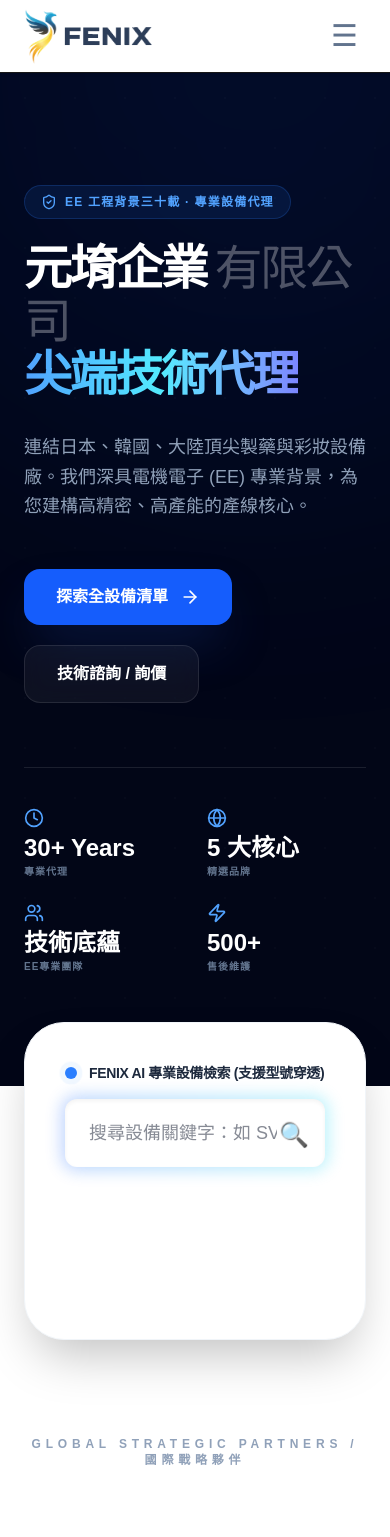
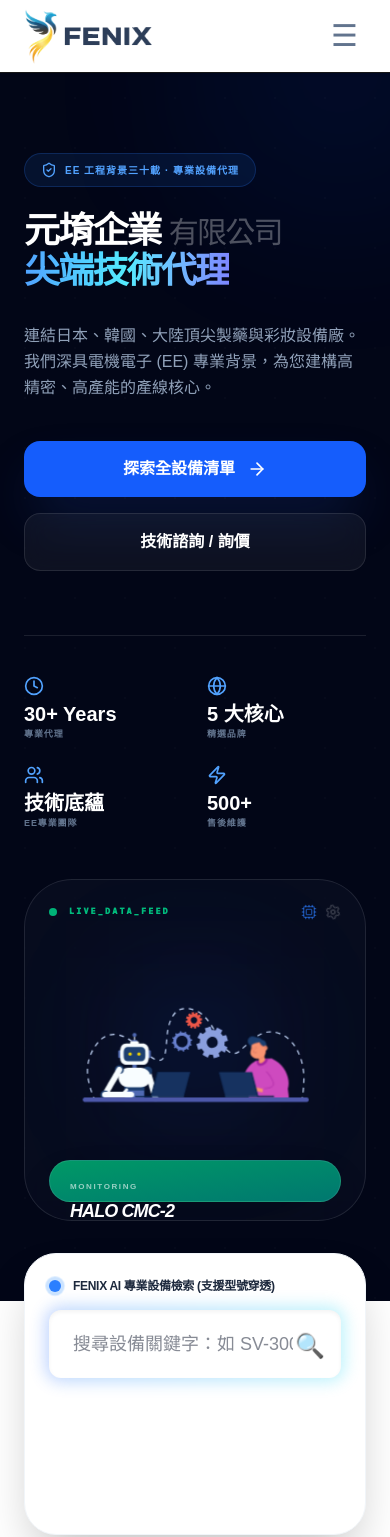
Before and after one commit to tomticxxx/fenix-website, a Next.js app: page / in a window 390 px wide. Shown: the top 1537 px of the page. Built offline with nearby package versions, Linux system fonts and the light colour scheme.

Commit message:
fix: show robot on mobile

```diff
--- a/app/page.tsx
+++ b/app/page.tsx
@@ -20,7 +20,7 @@
   Cpu
 } from "lucide-react";
 
-// 動態匯入 Lottie
+// 動態匯入 Lottie，確保不會在伺服器端報錯
 const Lottie = dynamic(() => import('lottie-react'), { ssr: false });
 import robotAnim from "../public/animations/hero-robot.json";
 
@@ -75,33 +75,34 @@
   return (
     <div className="min-h-screen bg-white selection:bg-blue-100">
       {/* --- 英雄區 (Hero Section) --- */}
-      <section className="bg-[#020617] py-28 md:py-40 px-6 relative overflow-hidden text-white">
-        <div className="absolute top-0 right-0 w-[800px] h-[800px] bg-blue-600/10 blur-[150px] rounded-full -translate-y-1/2 translate-x-1/3 animate-pulse"></div>
+      <section className="bg-[#020617] py-20 md:py-40 px-6 relative overflow-hidden text-white">
+        {/* 背景光效 */}
+        <div className="absolute top-0 right-0 w-[300px] md:w-[800px] h-[300px] md:h-[800px] bg-blue-600/10 blur-[100px] md:blur-[150px] rounded-full -translate-y-1/2 translate-x-1/3 animate-pulse"></div>
         <div className="absolute inset-0 opacity-[0.02] pointer-events-none"
              style={{ backgroundImage: 'radial-gradient(#fff 1px, transparent 1px)', backgroundSize: '50px 50px' }}></div>
 
-        <div className="max-w-7xl mx-auto grid grid-cols-1 lg:grid-cols-2 gap-16 items-center relative z-10">
+        <div className="max-w-7xl mx-auto grid grid-cols-1 lg:grid-cols-2 gap-12 md:gap-16 items-center relative z-10">
           <div className="text-left">
-            <div className="inline-flex items-center gap-2 px-4 py-2 rounded-full bg-blue-500/10 border border-blue-500/20 text-blue-400 text-xs font-black tracking-widest uppercase mb-6">
+            <div className="inline-flex items-center gap-2 px-4 py-2 rounded-full bg-blue-500/10 border border-blue-500/20 text-blue-400 text-[10px] md:text-xs font-black tracking-widest uppercase mb-6">
               <ShieldCheck className="w-4 h-4" /> EE 工程背景三十載 · 專業設備代理
             </div>
 
-            <h1 className="text-5xl md:text-8xl font-black mb-8 leading-[1.1] tracking-tighter">
-              元堉企業<span className="text-white/30 text-5xl md:text-6xl font-medium ml-2">有限公司</span><br/>
+            <h1 className="text-4xl md:text-8xl font-black mb-8 leading-[1.1] tracking-tighter">
+              元堉企業<span className="text-white/30 text-3xl md:text-6xl font-medium ml-2">有限公司</span><br/>
               <span className="bg-clip-text text-transparent bg-gradient-to-r from-blue-400 via-cyan-300 to-indigo-400">
                 尖端技術代理
               </span>
             </h1>
 
-            <p className="text-slate-400 text-lg md:text-xl mb-12 max-w-xl leading-relaxed font-medium">
+            <p className="text-slate-400 text-base md:text-xl mb-10 max-w-xl leading-relaxed font-medium">
               連結日本、韓國、大陸頂尖製藥與彩妝設備廠。我們深具電機電子 (EE) 專業背景，為您建構高精密、高產能的產線核心。
             </p>
 
-            <div className="flex flex-wrap gap-5 mb-16">
-              <Link href="/products" className="group bg-blue-600 hover:bg-blue-500 text-white px-8 py-4 rounded-2xl font-black transition-all flex items-center gap-3 shadow-2xl shadow-blue-900/40">
+            <div className="flex flex-col sm:flex-row gap-4 mb-16">
+              <Link href="/products" className="group bg-blue-600 hover:bg-blue-500 text-white px-8 py-4 rounded-2xl font-black transition-all flex items-center justify-center gap-3 shadow-2xl shadow-blue-900/40">
                 探索全設備清單 <ArrowRight className="w-5 h-5 group-hover:translate-x-1 transition-transform" />
               </Link>
-              <Link href="/contact" className="bg-white/5 hover:bg-white/10 backdrop-blur-md border border-white/10 text-white px-8 py-4 rounded-2xl font-black transition-all">
+              <Link href="/contact" className="bg-white/5 hover:bg-white/10 backdrop-blur-md border border-white/10 text-white px-8 py-4 rounded-2xl font-black transition-all text-center">
                 技術諮詢 / 詢價
               </Link>
             </div>
@@ -110,22 +111,22 @@
               {stats.map((s, i) => (
                 <div key={i}>
                   <div className="text-blue-400 mb-1">{s.icon}</div>
-                  <div className="text-2xl font-black">{s.value}</div>
-                  <div className="text-slate-500 text-[10px] font-bold uppercase tracking-widest">{s.label}</div>
+                  <div className="text-xl md:text-2xl font-black">{s.value}</div>
+                  <div className="text-slate-500 text-[9px] font-bold uppercase tracking-widest">{s.label}</div>
                 </div>
               ))}
             </div>
           </div>
 
-          {/* 右側：機器人與動態輪播卡片 */}
-          <div className="hidden lg:block relative group">
-            <div className="relative w-full aspect-square rounded-[4rem] border border-white/10 bg-slate-900/40 backdrop-blur-3xl p-10 flex flex-col overflow-hidden">
+          {/* 右側：機器人與動態輪播卡片 (手機版現在也會顯示) */}
+          <div className="relative group block">
+            <div className="relative w-full aspect-square md:aspect-auto md:min-h-[600px] rounded-[3rem] md:rounded-[4rem] border border-white/10 bg-slate-900/40 backdrop-blur-3xl p-6 md:p-10 flex flex-col overflow-hidden">
 
               {/* 頂部系統狀態 */}
               <div className="flex justify-between items-center mb-6">
                 <div className="flex items-center gap-3">
                   <div className="w-2 h-2 bg-emerald-500 rounded-full animate-pulse"></div>
-                  <span className="text-[10px] font-black tracking-[0.2em] text-emerald-500 font-mono">LIVE_DATA_FEED</span>
+                  <span className="text-[9px] md:text-[10px] font-black tracking-[0.2em] text-emerald-500 font-mono">LIVE_DATA_FEED</span>
                 </div>
                 <div className="flex gap-2">
                   <Cpu className="w-4 h-4 text-blue-500/50" />
@@ -133,16 +134,16 @@
                 </div>
               </div>
 
-              {/* 中間：Lottie 機器人動畫 */}
-              <div className="flex-grow flex items-center justify-center relative">
-                <div className="w-full scale-110">
+              {/* 中間：Lottie 機器人動畫 (調整了手機版的大小) */}
+              <div className="flex-grow flex items-center justify-center relative min-h-[200px] md:min-h-[300px]">
+                <div className="w-4/5 md:w-full scale-110 md:scale-125">
                   <Lottie animationData={robotAnim} loop={true} />
                 </div>
-                <div className="absolute w-64 h-64 bg-blue-600/10 blur-[80px] rounded-full -z-10" />
+                <div className="absolute w-40 h-40 md:w-64 md:h-64 bg-blue-600/10 blur-[60px] md:blur-[80px] rounded-full -z-10" />
               </div>
 
-              {/* 底部：自動輪播數據卡片 */}
-              <div className="mt-4 relative h-40">
+              {/* 底部：自動輪播數據卡片 (手機版縮小高度) */}
+              <div className="mt-4 relative h-32 md:h-40">
                 <AnimatePresence mode="wait">
                   <motion.div
                     key={currentSlide}
@@ -150,21 +151,21 @@
                     animate={{ opacity: 1, y: 0 }}
                     exit={{ opacity: 0, y: -20 }}
                     transition={{ duration: 0.5 }}
-                    className={`absolute inset-0 bg-gradient-to-br ${productSlides[currentSlide].color} p-8 rounded-[2.5rem] shadow-2xl border border-white/10`}
+                    className={`absolute inset-0 bg-gradient-to-br ${productSlides[currentSlide].color} p-5 md:p-8 rounded-[2rem] md:rounded-[2.5rem] shadow-2xl border border-white/10`}
                   >
                     <div className="flex justify-between items-start">
                       <div>
                         <div className="flex items-center gap-2 mb-1">
-                          <span className="text-[9px] font-bold text-white/60 tracking-[0.2em] uppercase">Current Monitoring</span>
+                          <span className="text-[8px] md:text-[9px] font-bold text-white/60 tracking-[0.2em] uppercase">Monitoring</span>
                         </div>
-                        <h3 className="text-2xl font-black text-white italic tracking-tighter">{productSlides[currentSlide].model}</h3>
-                        <p className="text-[10px] text-white/70 font-bold tracking-widest uppercase">{productSlides[currentSlide].type}</p>
+                        <h3 className="text-lg md:text-2xl font-black text-white italic tracking-tighter">{productSlides[currentSlide].model}</h3>
+                        <p className="text-[9px] md:text-[10px] text-white/70 font-bold tracking-widest uppercase">{productSlides[currentSlide].type}</p>
                       </div>
-                      <BarChart3 className="w-6 h-6 text-white/30" />
+                      <BarChart3 className="hidden sm:block w-6 h-6 text-white/30" />
                     </div>
-                    <div className="mt-4 flex items-baseline gap-2">
-                      <span className="text-4xl font-black text-white tabular-nums">{productSlides[currentSlide].value}</span>
-                      <span className="text-xs font-bold text-white/60">{productSlides[currentSlide].unit}</span>
+                    <div className="mt-2 md:mt-4 flex items-baseline gap-2">
+                      <span className="text-2xl md:text-4xl font-black text-white tabular-nums">{productSlides[currentSlide].value}</span>
+                      <span className="text-[10px] md:text-xs font-bold text-white/60">{productSlides[currentSlide].unit}</span>
                     </div>
                   </motion.div>
                 </AnimatePresence>
@@ -175,15 +176,15 @@
       </section>
 
       {/* --- AI 搜尋區 --- */}
-      <section className="relative -mt-16 z-20 px-6">
-        <div className="max-w-4xl mx-auto bg-white rounded-[2.5rem] shadow-2xl p-4 border border-slate-100">
-          <div className="p-6">
+      <section className="relative -mt-12 md:-mt-16 z-20 px-6">
+        <div className="max-w-4xl mx-auto bg-white rounded-[2rem] md:rounded-[2.5rem] shadow-2xl p-2 md:p-4 border border-slate-100">
+          <div className="p-4 md:p-6">
             <div className="flex items-center gap-3 mb-4">
               <span className="flex h-3 w-3 relative">
                 <span className="animate-ping absolute inline-flex h-full w-full rounded-full bg-blue-400 opacity-75"></span>
                 <span className="relative inline-flex rounded-full h-3 w-3 bg-blue-500"></span>
               </span>
-              <p className="text-sm font-black text-slate-800 tracking-tight">FENIX AI 專業設備檢索 (支援型號穿透)</p>
+              <p className="text-xs md:text-sm font-black text-slate-800 tracking-tight">FENIX AI 專業設備檢索 (支援型號穿透)</p>
             </div>
             <AISearch />
           </div>
@@ -191,18 +192,18 @@
       </section>
 
       {/* --- 品牌牆區 --- */}
-      <section className="py-24 px-6">
+      <section className="py-16 md:py-24 px-6">
         <div className="max-w-7xl mx-auto">
-          <p className="text-center text-slate-400 text-xs font-black tracking-[0.4em] uppercase mb-16">
+          <p className="text-center text-slate-400 text-[10px] font-black tracking-[0.3em] md:tracking-[0.4em] uppercase mb-12 md:mb-16">
             Global Strategic Partners / 國際戰略夥伴
           </p>
-          <div className="grid grid-cols-2 md:grid-cols-5 gap-12 items-center">
+          <div className="grid grid-cols-2 md:grid-cols-5 gap-8 md:gap-12 items-center">
             {brands.map((b) => (
               <button key={b.name} onClick={() => handleBrandClick(b.id)} className="group text-center flex flex-col items-center">
-                <div className={`text-2xl font-black transition-all duration-500 group-hover:scale-110 mb-2 ${b.color} opacity-40 group-hover:opacity-100`}>
+                <div className={`text-lg md:text-2xl font-black transition-all duration-500 group-hover:scale-110 mb-2 ${b.color} opacity-40 group-hover:opacity-100`}>
                   {b.name}
                 </div>
-                <div className="text-[10px] text-slate-500 font-bold mt-2 opacity-0 group-hover:opacity-100 transition-all uppercase tracking-tighter">
+                <div className="text-[9px] md:text-[10px] text-slate-500 font-bold mt-1 opacity-0 group-hover:opacity-100 transition-all uppercase tracking-tighter">
                   {b.desc} →
                 </div>
               </button>
@@ -212,16 +213,16 @@
       </section>
 
       {/* --- 核心領域 --- */}
-      <section className="py-32 bg-slate-50 px-6 rounded-[4rem] md:rounded-[6rem] mx-2 md:mx-6 border border-slate-100">
+      <section className="py-20 md:py-32 bg-slate-50 px-4 md:px-6 rounded-[3rem] md:rounded-[6rem] mx-2 md:mx-6 border border-slate-100">
         <div className="max-w-7xl mx-auto">
-          <div className="text-center max-w-3xl mx-auto mb-20">
-            <h2 className="text-4xl md:text-5xl font-black text-slate-900 mb-6">全方位產線解決方案</h2>
-            <p className="text-slate-500 text-lg font-medium leading-relaxed">
+          <div className="text-center max-w-3xl mx-auto mb-16 md:mb-20">
+            <h2 className="text-3xl md:text-5xl font-black text-slate-900 mb-6">全方位產線解決方案</h2>
+            <p className="text-slate-500 text-base md:text-lg font-medium leading-relaxed">
               憑藉電機電子專業背景，我們提供從研發到量產的高階設備導入與 SAT 驗收服務。
             </p>
           </div>
 
-          <div className="grid grid-cols-1 md:grid-cols-3 gap-10">
+          <div className="grid grid-cols-1 md:grid-cols-3 gap-8 md:gap-10">
             {[
               { label: "製藥生產設備", brandKey: "SKY SOFTGEL", icon: "💊", desc: "Freund 造粒、翰林壓片、SKY 軟膠囊，符合 cGMP 規範。", items: ["全伺服軟膠囊封裝", "流體床造粒乾燥", "高速旋轉壓片機"] },
               { label: "品質管控 (Halo Pharma)", brandKey: "蘇州瀚隆 (HALO)", icon: "⚖️", desc: "蘇州瀚隆檢重機，動態精度達 ±0.3mg，實現 100% 逐粒檢測。", items: ["±0.3mg 高精度檢重", "符合 21 CFR Part 11", "高速在線自動剔除"] },
@@ -229,15 +230,15 @@
             ].map((expert) => {
               const config = brandConfigs[expert.brandKey] || { color: "bg-slate-600", bg: "bg-slate-50" };
               return (
-                <div key={expert.label} className="bg-white p-12 rounded-[3.5rem] shadow-sm hover:shadow-2xl transition-all border border-slate-100 group flex flex-col">
-                  <div className={`w-16 h-16 ${config.color} rounded-3xl flex items-center justify-center text-white text-3xl mb-8 group-hover:rotate-12 transition-all`}>
+                <div key={expert.label} className="bg-white p-8 md:p-12 rounded-[2.5rem] md:rounded-[3.5rem] shadow-sm hover:shadow-2xl transition-all border border-slate-100 group flex flex-col">
+                  <div className={`w-14 h-14 md:w-16 md:h-16 ${config.color} rounded-2xl md:rounded-3xl flex items-center justify-center text-white text-2xl md:text-3xl mb-8 group-hover:rotate-12 transition-all`}>
                     {expert.icon}
                   </div>
-                  <h3 className="text-2xl font-black text-slate-900 mb-4">{expert.label}</h3>
-                  <p className="text-slate-500 leading-relaxed mb-8 font-medium italic">{expert.desc}</p>
+                  <h3 className="text-xl md:text-2xl font-black text-slate-900 mb-4">{expert.label}</h3>
+                  <p className="text-slate-500 text-sm md:text-base leading-relaxed mb-8 font-medium italic">{expert.desc}</p>
                   <div className="space-y-3 mt-auto pt-6 border-t border-slate-100">
                     {expert.items.map(item => (
-                      <div key={item} className="flex items-center gap-2 text-sm font-bold text-slate-700">
+                      <div key={item} className="flex items-center gap-2 text-xs md:text-sm font-bold text-slate-700">
                         <CheckCircle2 className="w-4 h-4 text-slate-300" /> {item}
                       </div>
                     ))}
@@ -250,17 +251,17 @@
       </section>
 
       {/* --- CTA --- */}
-      <section className="py-24 px-6 relative">
-        <div className="max-w-6xl mx-auto bg-slate-900 rounded-[4rem] p-16 md:p-24 text-white text-center relative overflow-hidden">
+      <section className="py-20 md:py-24 px-4 md:px-6 relative">
+        <div className="max-w-6xl mx-auto bg-slate-900 rounded-[3rem] md:rounded-[4rem] p-10 md:p-24 text-white text-center relative overflow-hidden">
           <div className="absolute top-0 left-1/2 -translate-x-1/2 w-full h-full bg-[radial-gradient(circle_at_50%_50%,#2563eb33,transparent_70%)]"></div>
           <div className="relative z-10">
-            <h2 className="text-4xl md:text-6xl font-black mb-8">準備好升級生產線了嗎？</h2>
-            <p className="text-slate-400 text-lg md:text-xl max-w-2xl mx-auto font-medium mb-12">
+            <h2 className="text-3xl md:text-6xl font-black mb-8">準備好升級生產線了嗎？</h2>
+            <p className="text-slate-400 text-base md:text-xl max-w-2xl mx-auto font-medium mb-12">
               元堉技術工程團隊隨時待命，提供專業技術詢價與廠房規劃建議。
             </p>
-            <div className="flex flex-col md:flex-row justify-center items-center gap-8">
-              <p className="text-3xl font-black">02-2751-2786</p>
-              <Link href="/contact" className="bg-blue-600 text-white px-12 py-5 rounded-[2.5rem] font-black hover:bg-blue-500 transition-all shadow-xl">
+            <div className="flex flex-col md:flex-row justify-center items-center gap-6 md:gap-8">
+              <p className="text-2xl md:text-4xl font-black tracking-tighter">02-2751-2786</p>
+              <Link href="/contact" className="w-full md:w-auto bg-blue-600 text-white px-10 py-5 rounded-[2rem] md:rounded-[2.5rem] font-black hover:bg-blue-500 transition-all shadow-xl">
                 立即取得專業報價
               </Link>
             </div>
@@ -270,6 +271,10 @@
 
       <style jsx global>{`
         .animate-spin-slow { animation: spin 20s linear infinite; }
+        @keyframes spin {
+          from { transform: rotate(0deg); }
+          to { transform: rotate(360deg); }
+        }
       `}</style>
     </div>
   );
```
